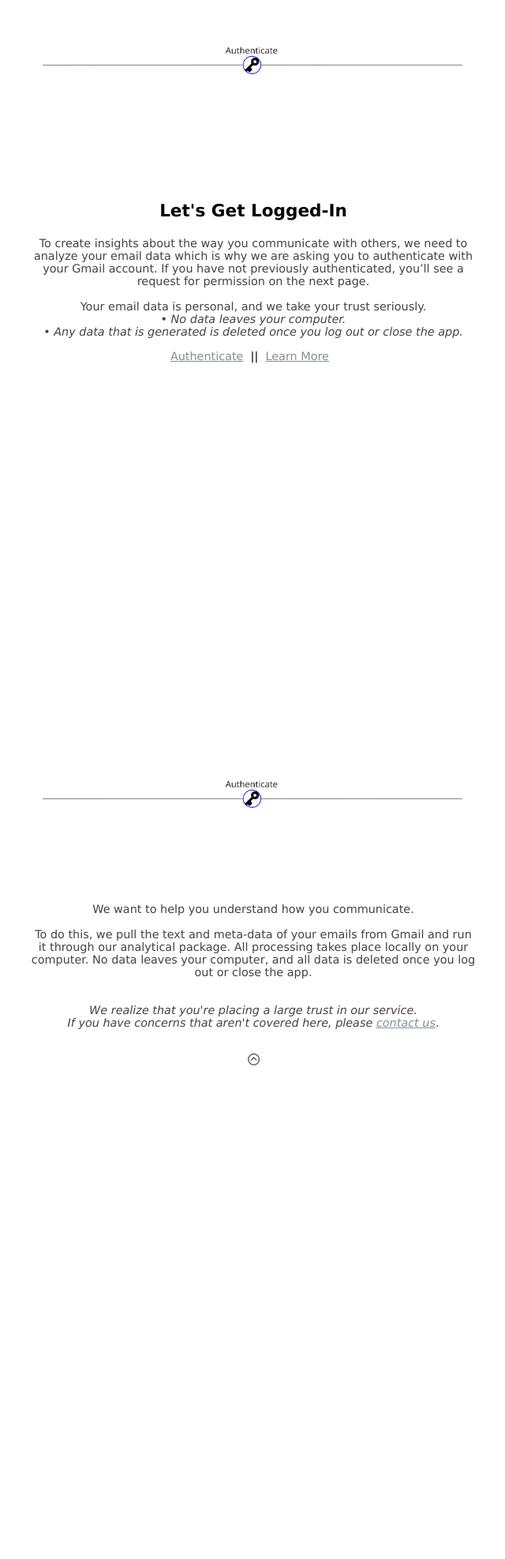
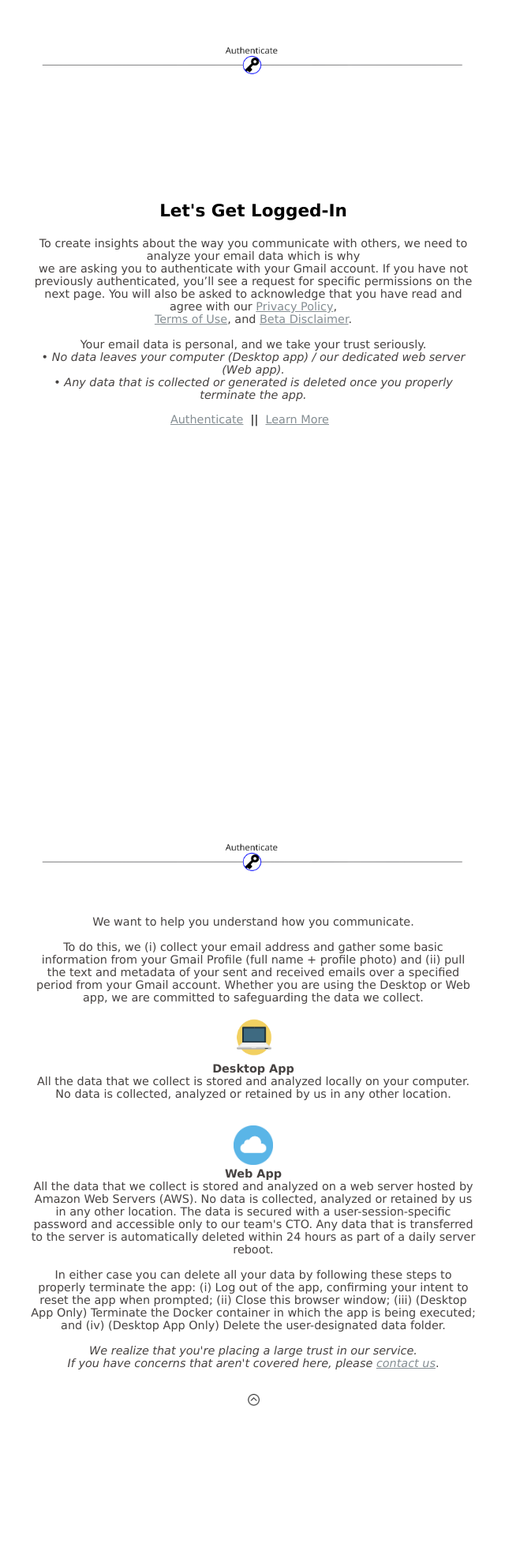
Before and after one commit to ClaraMarquardt/KnowingMe-Beta, a Flask app: template codebase/code/app/template/onboarding/permission.html in a window 1280 px wide. Shown: the top 1974 px of the page at 79% size, without its empty margins (319-959 px from the left). Before the commit the page ends 1349 px from the top, so only its background shows below. Run offline with Flask 2, Linux system fonts and the light colour scheme; the template is opened without the code that fills it: most values are stand-ins (such as "Sample title", 1, 10 or a date in 2020); parts of the project's set-up code (start-up, migrations or seed data) failed here and were passed over.

Commit message:
General Update 08/08/2018

```diff
--- a/codebase/code/app/template/onboarding/landing.html
+++ b/codebase/code/app/template/onboarding/landing.html
@@ -21,12 +21,13 @@
 
 		<p style="text-align:center;">&nbsp;&nbsp;&nbsp;&nbsp;&nbsp;&nbsp;&nbsp;&nbsp;&nbsp;&nbsp;&nbsp;&nbsp;&nbsp;&nbsp;&nbsp;&nbsp;&nbsp;&nbsp;<img text-align="centre" src="{{url_for('static', filename='image/icon/home.png')}}"/><br></p>
 
-		<h3><p style="text-align:center;">KnowingMe</p></h3>
+		<h3><p style="text-align:center;">KnowingMe (Beta Version)</p></h3>
 		<h2><i><p style="text-align:center;">You Are What You Write</p></i></h2>
 
 		<p style="text-align:center; padding-left:400px; padding-right:400px;"><font color="#464241">Every time you write an email, you’re creating a piece of data. One email - one piece of data - doesn’t tell us much. But you probably write hundreds in a week. You have thousands of saved emails that you’ve sent and received. What if we looked at all those emails, combed through them to find patterns. <br>What would we find?<br><br> Using state-of-the-art analytical techniques, <br>we review your emails and compare how you communicate with different groups <br>to help you unlock insights that you almost-but-didn’t-quite know about yourself.</font></p>
 
 		<p style="text-align:center;"><a href="/gmail_authentication">Get Started</a>&nbsp;&nbsp;||&nbsp;&nbsp;<a href="#section02">Learn More</a>&nbsp;</p>
+
 
 		{% include 'template/space/landing_main_bottom_space.html' %}
 
--- a/codebase/code/app/template/onboarding/permission.html
+++ b/codebase/code/app/template/onboarding/permission.html
@@ -28,7 +28,7 @@
 
     <h3><p style="text-align:center;">Let's Get Logged-In</p></h3>
 
-    <p style="text-align:center; padding-left:350px; padding-right:350px;"><font color="#464241">To create insights about the way you communicate with others, we need to analyze your email data which is why we are asking you to authenticate with your Gmail account. If you have not previously authenticated, you’ll see a request for permission on the next page.<br><br>Your email data is personal, and we take your trust seriously. <br>  &#8226; <i>No data leaves your computer. <br> &#8226; Any data that is generated is deleted once you log out or close the app.</i>
+    <p style="text-align:center; padding-left:350px; padding-right:350px;"><font color="#464241">To create insights about the way you communicate with others, we need to analyze your email data which is why <br>we are asking you to authenticate with your Gmail account. If you have not previously authenticated, you’ll see a request for specific permissions on the next page. You will also be asked to acknowledge that you have read and agree with our <a href="https://claramarquardt.github.io/projects/knowingme/knowingme-privacy-policy.html" target="_blank">Privacy Policy</a>, <br><a href="https://claramarquardt.github.io/projects/knowingme/knowingme-terms-of-use.html" target="_blank">Terms of Use</a>, and <a href="https://claramarquardt.github.io/projects/knowingme/knowingme-beta-disclaimer.html" target="_blank">Beta Disclaimer</a>.<br><br>Your email data is personal, and we take your trust seriously. <br>  &#8226; <i>No data leaves your computer (Desktop app) / our dedicated web server (Web app). <br> &#8226; Any data that is collected or generated is deleted once you properly terminate the app.</i>
     </font></p>
 
     <p style="text-align:center;"><a href={{ auth_url }}>Authenticate</a>&nbsp;&nbsp;||&nbsp;&nbsp;<a href="#section02">Learn More</a>&nbsp;&nbsp;</p>
@@ -46,12 +46,22 @@
     {% include 'template/general/header_ribbon_authentication.html' %}
 
     {% include 'template/space/landing_scroll_top_space.html' %}
-    {% include 'template/space/landing_scroll_top_space.html' %}
-    {% include 'template/space/landing_scroll_top_space.html' %}
 
-    <p style="text-align:center; padding-left:350px; padding-right:350px;"><font color="#464241"> We want to help you understand how you communicate.<br><br>To do this, we pull the text and meta-data of your emails from Gmail and run it through our analytical package. All processing takes place locally on your computer. No data leaves your computer, and all data is deleted once you log out or close the app.<br>
+    <p style="text-align:center; padding-left:350px; padding-right:350px;"><font color="#464241"> We want to help you understand how you communicate.<br><br>To do this, we (i) collect your email address and gather some basic information from your Gmail Profile (full name + profile photo) and (ii) pull the text and metadata of your sent and received emails over a specified period from your Gmail account. Whether you are using the Desktop or Web app, we are committed to safeguarding the data we collect.
 
-    <br><br><i>We realize that you're placing a large trust in our service. <br>If you have concerns that aren't covered here, please <a href="http://knowingmeapp.com/contact-us/">contact us</a></i>.
+
+    <br><br><img src="{{url_for('static', filename='image/icon/desktop.png')}}" style="width:55px;height:55px;"/><br><b>Desktop App</b><br>All the data that we collect is stored and analyzed locally on your computer. <br>No data is collected, analyzed or retained by us in any other location.
+
+    <br>
+
+    <br><br><img src="{{url_for('static', filename='image/icon/cloud.png')}}" style="width:50px;height:50px;"/><br><b>Web App</b><br>All the data that we collect is stored and analyzed on a web server hosted by Amazon Web Servers (AWS). No data is collected, analyzed or retained by us in any other location. The data is secured with a user-session-specific password and accessible only to our team's CTO. Any data that is transferred to the server is automatically deleted within 24 hours as part of a daily server reboot.
+
+    <br><br>
+
+    In either case you can delete all your data by following these steps to properly terminate the app: (i) Log out of the app, confirming your intent to reset the app when prompted; (ii) Close this browser window; (iii) (Desktop App Only) Terminate the Docker container in which the app is being executed; and (iv) (Desktop App Only) Delete the user-designated data folder.
+
+
+    <br><br><i>We realize that you're placing a large trust in our service. <br>If you have concerns that aren't covered here, please <a href="mailto:knowingmeteam@gmail.com">contact us</a></i>.
 
     <br><br>
 
--- a/codebase/configuration/default_setting_auth.json
+++ b/codebase/configuration/default_setting_auth.json
@@ -1,4 +1,4 @@
 {
-    "app_username": "knowingme_team",
-    "app_password": "selfreflection"
+    "app_username": "knowingmeapp",
+    "app_password": "knowingme2018"
 }
--- a/codebase/initialization/__init_lib__.py
+++ b/codebase/initialization/__init_lib__.py
@@ -59,12 +59,12 @@ import webbrowser
 import flask
 from   flask_httpauth import HTTPBasicAuth
 from   flask_oauth import OAuth
-from   urllib2 import Request, urlopen, URLError
 from   threading import Thread
 from   gevent.wsgi import WSGIServer
 from   flask_sqlalchemy import SQLAlchemy
 from   sqlalchemy.dialects.postgresql import JSON
 from   werkzeug.debug import DebuggedApplication
+from   urllib2 import Request, urlopen, URLError
 
 # Gmail API & OAuth2
 import httplib2
--- a/codebase/installation_manual/manual_auth.py
+++ b/codebase/installation_manual/manual_auth.py
@@ -64,6 +64,7 @@ def get_credentials():
 		print('Storing credentials to ' + credential_path)
 	return credentials
 
+
 # log_in
 #---------------------------------------------#
 def log_in():
--- a/codebase/requirements.txt
+++ b/codebase/requirements.txt
@@ -1,3 +1,4 @@
+pip==9.0.1
 plotly==2.0.15
 flask==0.12.2
 flask_oauth==0.12
--- a/codebase/runtime.txt
+++ b/codebase/runtime.txt
@@ -1 +1 @@
-python-2.7.13
+python-2.7.11
```
Also changed, not shown: codebase/aws/Dockerrun.aws.json (added, +13 -0 lines), codebase/code/app/static/image/icon/cloud.png (added), codebase/code/app/static/image/icon/desktop.png (added), 3 other files.
